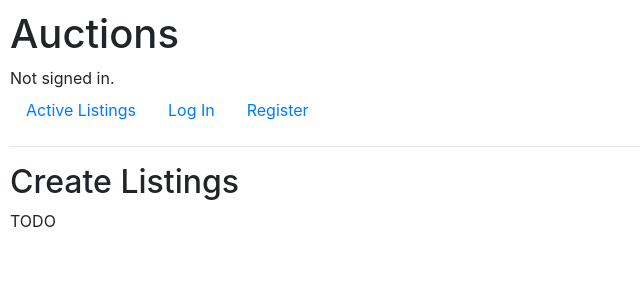
After one commit to pudding06/CS50W-Projects, a Django app: page /create_listings in a window 1280 px wide. The commit adds this page. Shown: the top 300 px of the page, without its empty margins (0-640 px from the left). Run offline with Django 3.2, Linux system fonts and the light colour scheme; some libraries are stand-ins or nearby versions.

Commit message:
added create_listings page and added some basics tables

```diff
--- /dev/null
+++ b/project_2/commerce/auctions/templates/auctions/create_listings.html
@@ -0,0 +1,7 @@
+{% extends "auctions/layout.html" %}
+
+{% block body %}
+    <h2>Create Listings</h2>
+
+    TODO
+{% endblock %}
--- a/project_2/commerce/auctions/templates/auctions/layout.html
+++ b/project_2/commerce/auctions/templates/auctions/layout.html
@@ -22,6 +22,10 @@
             </li>
             {% if user.is_authenticated %}
                 <li class="nav-item">
+                    <a class="nav-link" href="{% url 'create_listings' %}">Create Listings</a>
+                </li>
+
+                <li class="nav-item">
                     <a class="nav-link" href="{% url 'logout' %}">Log Out</a>
                 </li>
             {% else %}
--- a/project_2/commerce/auctions/urls.py
+++ b/project_2/commerce/auctions/urls.py
@@ -6,5 +6,6 @@ urlpatterns = [
     path("", views.index, name="index"),
     path("login", views.login_view, name="login"),
     path("logout", views.logout_view, name="logout"),
-    path("register", views.register, name="register")
+    path("register", views.register, name="register"),
+    path("create_listings", views.create_listings, name="create_listings")
 ]
--- a/project_2/commerce/auctions/views.py
+++ b/project_2/commerce/auctions/views.py
@@ -61,3 +61,6 @@ def register(request):
         return HttpResponseRedirect(reverse("index"))
     else:
         return render(request, "auctions/register.html")
+
+def create_listings(request):
+    return render(request, "auctions/create_listings.html")
```
Also changed, not shown: project_2/commerce/auctions/models.py (+18 -0 lines), project_2/commerce/auctions/migrations/0001_initial.py (added), project_2/commerce/auctions/migrations/__init__.py (added), project_2/commerce/db.sqlite3 (added).
